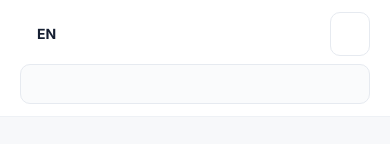
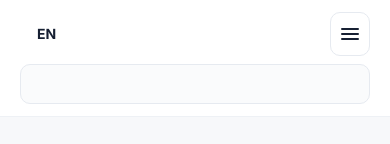
Before and after one commit to MohebaliDesign/Algonet-Didehban-Jahan, a React (Vite) app: page /data in a window 390 px wide. Shown: the top 144 px of the page. Built offline with nearby package versions, Linux system fonts and the light colour scheme.

Commit message:
Stack analytical modules and refine compact navigation

```diff
--- a/src/styles/responsive-system.css
+++ b/src/styles/responsive-system.css
@@ -134,6 +134,69 @@ canvas {
   overflow-wrap: anywhere;
 }
 
+/* Compact tab navigation keeps the same information architecture without squeezing labels. */
+.responsive-tab-select {
+  inline-size: 100%;
+  min-inline-size: 0;
+  margin-block-end: 16px;
+}
+
+.responsive-tab-select [data-slot='select-trigger'] {
+  inline-size: 100%;
+  min-inline-size: 0;
+}
+
+/* Hamburger-to-close motion is small, stateful, and remains inside the shadcn Button surface. */
+.mobile-menu-glyph {
+  position: relative;
+  display: inline-grid;
+  inline-size: 20px;
+  block-size: 20px;
+  flex: none;
+  place-items: center;
+}
+
+.mobile-menu-glyph i {
+  position: absolute;
+  inline-size: 18px;
+  block-size: 2px;
+  border-radius: 999px;
+  background: currentcolor;
+  transform-origin: center;
+  transition:
+    transform 180ms ease,
+    opacity 140ms ease;
+}
+
+.mobile-menu-glyph i:nth-child(1) {
+  transform: translateY(-5px);
+}
+
+.mobile-menu-glyph i:nth-child(2) {
+  transform: translateY(0);
+}
+
+.mobile-menu-glyph i:nth-child(3) {
+  transform: translateY(5px);
+}
+
+.mobile-menu-glyph.is-open i:nth-child(1) {
+  transform: translateY(0) rotate(45deg);
+}
+
+.mobile-menu-glyph.is-open i:nth-child(2) {
+  opacity: 0;
+  transform: scaleX(0.5);
+}
+
+.mobile-menu-glyph.is-open i:nth-child(3) {
+  transform: translateY(0) rotate(-45deg);
+}
+
+.mobile-drawer-close {
+  display: none;
+}
+
 /* Reusable cards adapt when their grid track becomes narrow, even on a wide viewport. */
 @container module (max-width: 560px) {
   .module-header {
@@ -183,39 +246,14 @@ canvas {
   }
 }
 
-/* Laptop and compact desktop. */
-@media (max-width: 1200px) {
+/* Tablet, compact laptop, and responsive analytical mode. */
+@media (max-width: 1199px) {
   .page-header {
     gap: 16px;
   }
 
   .kpi-strip {
     grid-template-columns: repeat(auto-fit, minmax(min(220px, 100%), 1fr));
-  }
-
-  .global-search-trigger {
-    inline-size: min(360px, 40vw);
-  }
-
-  .data-source-toolbar {
-    grid-template-columns: repeat(2, minmax(0, 1fr)) !important;
-  }
-
-  .data-source-search {
-    grid-column: 1 / -1;
-  }
-}
-
-/* Tablet and small laptop: navigation becomes off-canvas and dashboard cards linearize. */
-@media (max-width: 899px) {
-  :root {
-    --responsive-page-gutter: 20px;
-    --responsive-grid-gap: 16px;
-    --responsive-card-gap: 16px;
-  }
-
-  .mobile-sidebar-trigger {
-    display: inline-flex !important;
   }
 
   .global-topbar {
@@ -227,6 +265,7 @@ canvas {
   }
 
   .mobile-sidebar-trigger {
+    display: inline-flex !important;
     grid-column: 1;
   }
 
@@ -255,12 +294,84 @@ canvas {
     text-overflow: ellipsis;
   }
 
+  .primary-nav .product-lockup {
+    align-items: center;
+    flex-direction: row;
+    justify-content: space-between;
+    gap: 12px;
+    padding: 12px 16px;
+  }
+
+  .primary-nav .product-lockup-inner {
+    min-inline-size: 0;
+  }
+
+  .mobile-drawer-close {
+    display: inline-flex;
+    flex: none;
+  }
+
+  .primary-nav .nav-collapse {
+    display: none !important;
+  }
+
+  /*
+   * Dense analytical modules should not share a row once their text and charts
+   * start competing for horizontal space. Preserve content by linearizing first.
+   */
+  .product-page-grid,
+  .world-page .module-grid {
+    grid-template-columns: minmax(0, 1fr) !important;
+  }
+
+  .product-page-grid > .module-frame,
+  .world-page .module-grid > .module-frame {
+    grid-column: 1 / -1 !important;
+    inline-size: 100%;
+    min-inline-size: 0;
+    max-block-size: none !important;
+  }
+
+  .product-page-grid > .module-frame > [data-slot='collapsible'],
+  .product-page-grid > .module-frame [data-slot='collapsible-content'],
+  .world-page .module-grid > .module-frame > [data-slot='collapsible'],
+  .world-page .module-grid > .module-frame [data-slot='collapsible-content'] {
+    overflow: visible;
+  }
+
+  .product-page-grid > .module-frame .module-content,
+  .world-page .module-grid > .module-frame .module-content {
+    max-block-size: none;
+    overflow-y: visible;
+    scrollbar-gutter: auto;
+  }
+
+  .detail-overview-grid {
+    grid-template-columns: minmax(0, 1fr) !important;
+  }
+
+  .data-source-toolbar {
+    grid-template-columns: repeat(2, minmax(0, 1fr)) !important;
+  }
+
+  .data-source-search {
+    grid-column: 1 / -1;
+  }
+}
+
+/* Tablet and small landscape: filters progressively disclose and secondary chrome compresses. */
+@media (max-width: 899px) {
+  :root {
+    --responsive-page-gutter: 20px;
+    --responsive-grid-gap: 16px;
+    --responsive-card-gap: 16px;
+  }
+
   .context-bar,
   .context-bar.open,
   [dir='rtl'] .context-bar.open {
     position: relative !important;
     inset: auto !important;
-    display: grid !important;
     min-block-size: 56px;
     max-block-size: none;
     grid-template-columns: 1fr;
@@ -313,26 +424,6 @@ canvas {
     flex-wrap: wrap;
     justify-content: flex-start;
     gap: 8px;
-  }
-
-  .product-page-grid > .module-frame,
-  .world-page .module-grid > .module-frame {
-    grid-column: 1 / -1 !important;
-    max-block-size: none !important;
-  }
-
-  .product-page-grid > .module-frame > [data-slot='collapsible'],
-  .product-page-grid > .module-frame [data-slot='collapsible-content'],
-  .world-page .module-grid > .module-frame > [data-slot='collapsible'],
-  .world-page .module-grid > .module-frame [data-slot='collapsible-content'] {
-    overflow: visible;
-  }
-
-  .product-page-grid > .module-frame .module-content,
-  .world-page .module-grid > .module-frame .module-content {
-    max-block-size: none;
-    overflow-y: visible;
-    scrollbar-gutter: auto;
   }
 
   .kpi-strip {
@@ -476,14 +567,11 @@ canvas {
     max-block-size: calc(100dvh - 24px);
   }
 
-  .map-detail-sheet {
+  .map-detail-sheet,
+  [data-slot='sheet-content'] {
     inline-size: 100vw !important;
     max-inline-size: 100vw !important;
     padding-block-end: max(16px, env(safe-area-inset-bottom));
-  }
-
-  .map-detail-tabs {
-    grid-template-columns: repeat(2, minmax(0, 1fr));
   }
 
   .map-detail-metrics {
@@ -540,4 +628,8 @@ canvas {
   *::after {
     scroll-behavior: auto !important;
   }
+
+  .mobile-menu-glyph i {
+    transition: none;
+  }
 }
```
